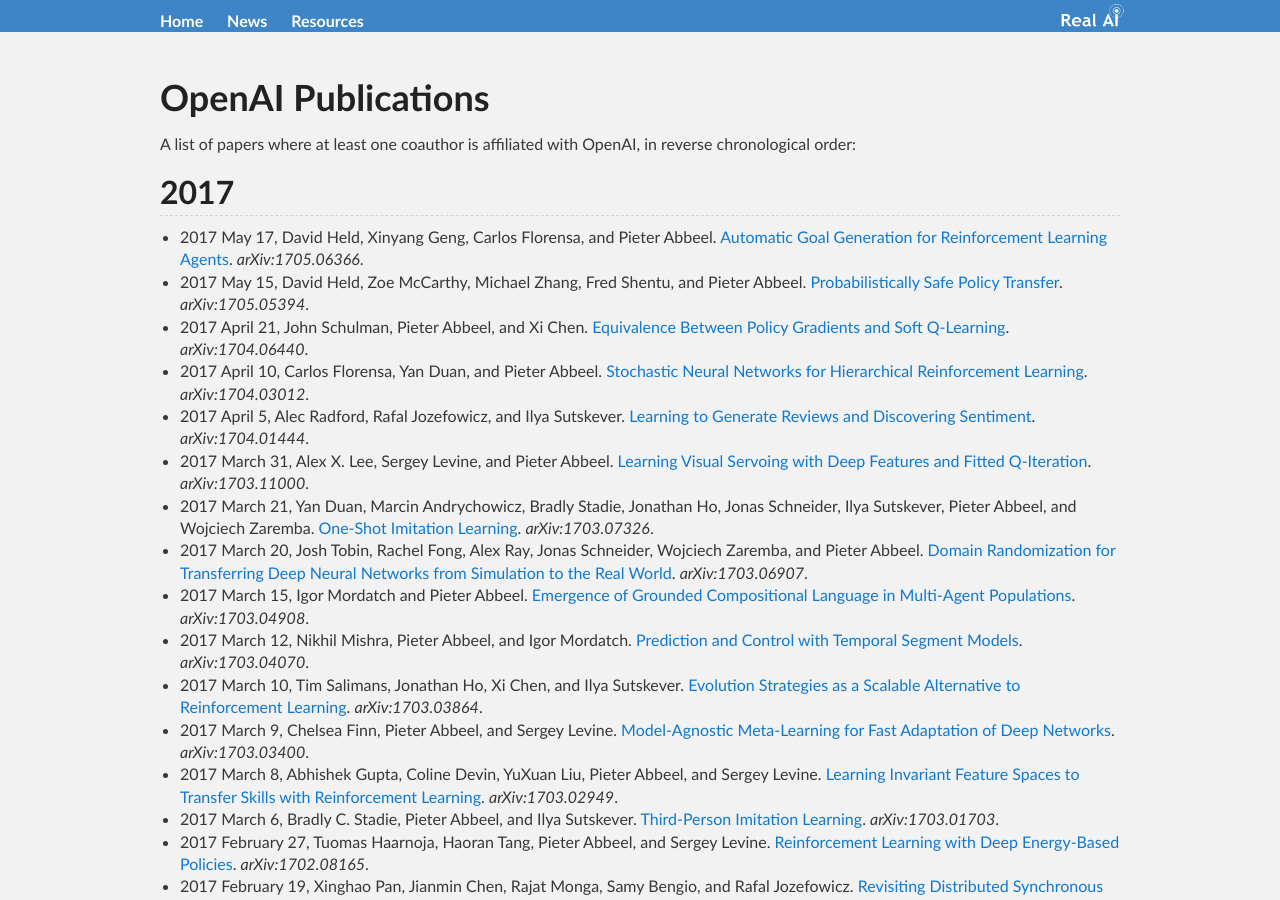
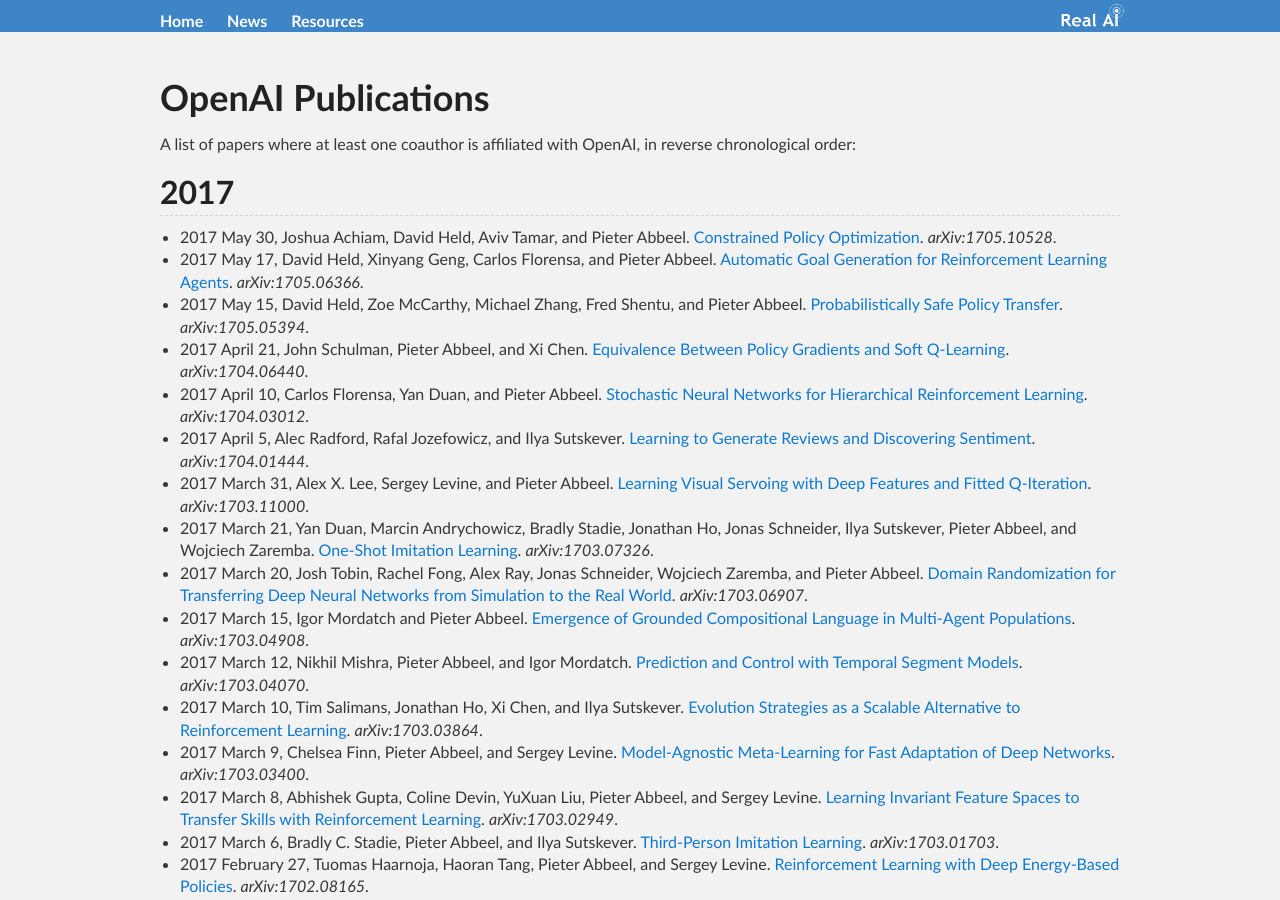
Before and after one commit to Tonywuhk/realai.org, a Jekyll site: the page built from labs/openai-publications.md, in a window 1280 px wide and 900 px high. Built offline with Jekyll 4.4.1, drawn with Linux system fonts in a browser that asks for light colours; our own code applies the rules of GitHub Pages for plain Markdown files; formulas are drawn with MathJax 3; comment, search, counter and statistics services are not loaded; the repository's description, which GitHub fills in, is left out.

Commit message:
Update openai-publications.md

```diff
--- a/labs/openai-publications.md
+++ b/labs/openai-publications.md
@@ -8,6 +8,7 @@
 
 ## 2017
 
+* 2017 May 30, Joshua Achiam, David Held, Aviv Tamar, and Pieter Abbeel. [Constrained Policy Optimization](https://arxiv.org/abs/1705.10528). *arXiv:1705.10528*.
 * 2017 May 17, David Held, Xinyang Geng, Carlos Florensa, and Pieter Abbeel. [Automatic Goal Generation for Reinforcement Learning Agents](https://arxiv.org/abs/1705.06366). *arXiv:1705.06366*.
 * 2017 May 15, David Held, Zoe McCarthy, Michael Zhang, Fred Shentu, and Pieter Abbeel. [Probabilistically Safe Policy Transfer](https://arxiv.org/abs/1705.05394). *arXiv:1705.05394*.
 * 2017 April 21, John Schulman, Pieter Abbeel, and Xi Chen. [Equivalence Between Policy Gradients and Soft Q-Learning](https://arxiv.org/abs/1704.06440). *arXiv:1704.06440*.
```
